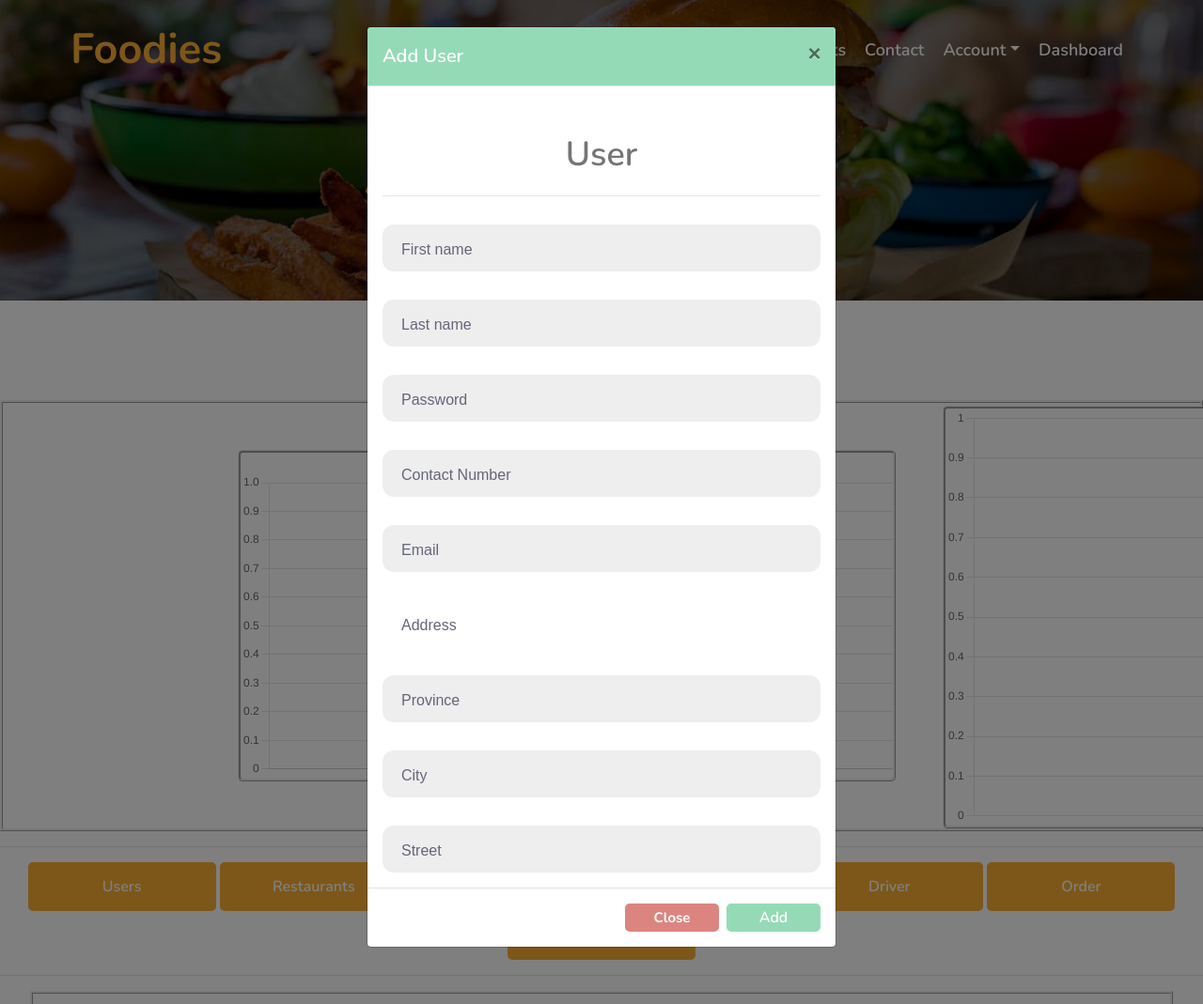
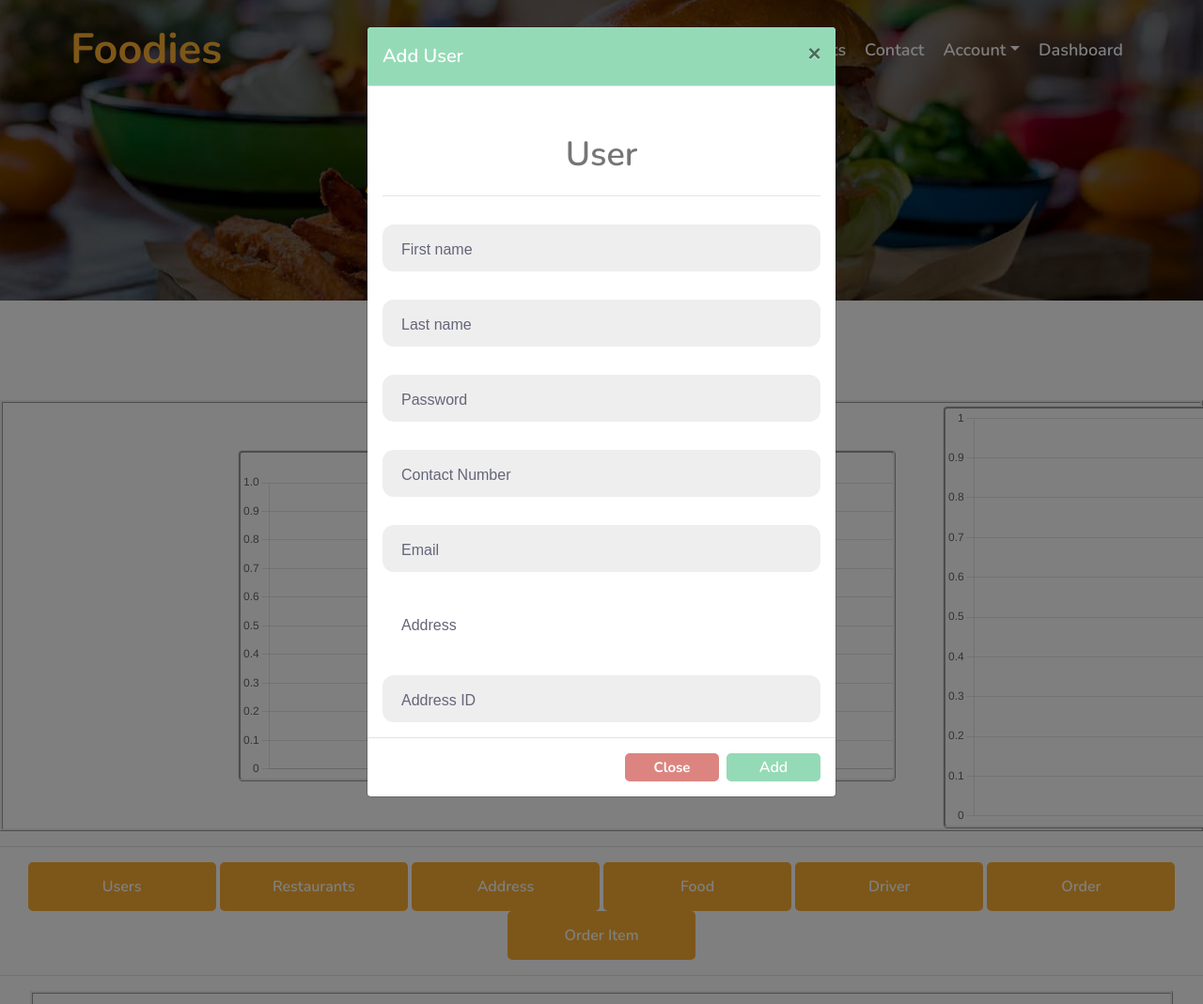
Before and after one commit to chingpoi/Foodies-Project, a Django app: page /dashboard/ in a window 1280 px wide, after a click on "Add User". Shown: the whole page at 94% size. Run offline with Django 3.2, Linux system fonts and the light colour scheme; data that the repository does not hold is empty; some libraries are stand-ins or nearby versions.

Commit message:
Address and User works

```diff
--- a/foodiesproject/foodies/Templates/dashboard.html
+++ b/foodiesproject/foodies/Templates/dashboard.html
@@ -686,54 +686,43 @@ var myChartdough = new Chart(ctx, {
 
 
                 <div class="input1-container ic2">
-                  <input id="userFirstname" name="userFirstname" class="input1" type="text" placeholder=" " required/>
+                  <input id="User_FirstName" name="User_FirstName" class="input1" type="text" placeholder=" " required/>
                   <div class="cut"></div>
-                  <label for="firstname" class="placeholder">First name</label>
+                  <label for="User_FirstName" class="placeholder">First name</label>
                 </div>
 
                 <div class="input1-container ic2">
-                  <input id="userLastname" name="userLastname" class="input1" type="text" placeholder=" " required/>
+                  <input id="User_LastName" name="User_LastName" class="input1" type="text" placeholder=" " required/>
                   <div class="cut"></div>
-                  <label for="lastname" class="placeholder">Last name</label>
+                  <label for="User_LastName" class="placeholder">Last name</label>
                 </div>
 
                 <div class="input1-container ic2">
-                  <input id="userPassword" name="userPassword" class="input1" type="text" placeholder=" " required/>
+                  <input id="User_Password" name="User_Password" class="input1" type="text" placeholder=" " required/>
                   <div class="cut"></div>
-                  <label for="password" class="placeholder">Password</label>
+                  <label for="User_Password" class="placeholder">Password</label>
                 </div>
 
                 <div class="input1-container ic2">
-                  <input id="usercontactNumber" name="usercontactNumber" class="input1" type="text" placeholder=" " required/>
+                  <input id="User_ContactNumber" name="User_ContactNumber" class="input1" type="text" placeholder=" " required/>
                   <div class="cut"></div>
-                  <label for="usercontactNumber" class="placeholder">Contact Number</label>
+                  <label for="User_ContactNumber" class="placeholder">Contact Number</label>
                 </div>
 
                 <div class="input1-container ic2">
-                  <input id="userEmail" name="userEmail" class="input1" type="email" placeholder=" " required/>
+                  <input id="User_Email" name="User_Email" class="input1" type="email" placeholder=" " required/>
                   <div class="cut cut-short"></div>
-                  <label for="userEmail" class="placeholder">Email</label>
+                  <label for="User_Email" class="placeholder">Email</label>
                 </div>
 
                 <div class="input1-container ic2"><label for="" class="placeholder">Address</label></div>
 
                 <div class="input1-container ic2">
-                  <input id="userAddressProvince" name="userAddressProvince" class="input1" type="text" placeholder=" " required/>
+                  <input id="Address_ID" name="Address_ID" class="input1" type="text" placeholder=" " required/>
                   <div class="cut cut-short"></div>
-                  <label for="userAddressProvince" class="placeholder">Province</label>
+                  <label for="Address_ID" class="placeholder">Address ID</label>
                 </div>
 
-                <div class="input1-container ic2">
-                  <input id="userAddressCity" name="userAddressCity" class="input1" type="text" placeholder=" " required/>
-                  <div class="cut cut-short"></div>
-                  <label for="userAddressCity" class="placeholder">City</label>
-                </div>
-
-                <div class="input1-container ic2">
-                  <input id="userAddressStreet" name="userAddressStreet" class="input1" type="text" placeholder=" " required/>
-                  <div class="cut cut-short"></div>
-                  <label for="userAddressStreet" class="placeholder">Street</label>
-                </div>
 
 
               </div>
@@ -810,29 +799,27 @@ var myChartdough = new Chart(ctx, {
         </div>
         <div class="modal-body">
           <center>
-          <form method="POST" action="#">
-
+          <form method="POST" action="{% url 'foodies:addressAdd' %}">
+            {% csrf_token %}
             <div class="form1">
                 <div class="title1">Address</div>
                 <hr>
-
-
                 <div class="input1-container ic2">
-                  <input id="firstname" class="input1" type="text" placeholder=" " required/>
+                  <input id="Address_Province" name = "Address_Province" class="input1" type="text" placeholder=" " required/>
                   <div class="cut"></div>
-                  <label for="firstname" class="placeholder">First name</label>
+                  <label for="Address_Province" class="placeholder">Address Province</label>
                 </div>
 
                 <div class="input1-container ic2">
-                  <input id="lastname" class="input1" type="text" placeholder=" " required/>
+                  <input id="Address_City" name = "Address_City" class="input1" type="text" placeholder=" " required/>
                   <div class="cut"></div>
-                  <label for="lastname" class="placeholder">Last name</label>
+                  <label for="Address_City" class="placeholder">Address City</label>
                 </div>
 
                 <div class="input1-container ic2">
-                  <input id="email" class="input1" type="email" placeholder=" " required/>
+                  <input id="Address_Street" name = "Address_Street" class="input1" type="text" placeholder=" " required/>
                   <div class="cut cut-short"></div>
-                  <label for="email" class="placeholder">Email</label>
+                  <label for="Address_Street" class="placeholder">Address Street</label>
                 </div>
 
 
--- a/foodiesproject/foodies/urls.py
+++ b/foodiesproject/foodies/urls.py
@@ -8,6 +8,7 @@ urlpatterns = [
     path('', views.IndexView.as_view(), name="index"),
     path('dashboard/', views.DashboardView.as_view(), name="dashboard"),
     path('createUser', views.DashboardView.AddUser, name = "userAdd"),
+    path('createAddress', views.DashboardView.AddAddress, name="addressAdd"),
     path('resRegister/', views.RestaurantRegisterView.as_view(), name = "resRegister_view"),
     path('createRestaurant', views.RestaurantRegisterView.AddRestaurant, name = "resAdd"),
 ]
--- a/foodiesproject/foodies/views.py
+++ b/foodiesproject/foodies/views.py
@@ -85,6 +85,7 @@ class DashboardView(View):
 		}
 		return render(request,'dashboard.html', context)
 
+	#FOR USER
 	def AddUser(request):
 		if request.method == "POST":
 			form = UserForm(request.POST)
@@ -92,22 +93,38 @@ class DashboardView(View):
 			if form.is_valid():
 				print(form.is_valid())
 				#FOREIGN USER ATTRIBUTES
-				uAddressProvince = request.POST.get("userAddressProvince")
-				uAddressCity = request.POST.get("userAddressCity")
-				uAddressStreet = request.POST.get("userAddressStreet")
+				bAddress = request.POST.get("Address_ID")
+				uAddress = Address.objects.get(Address_ID = bAddress)
 
 				#PRIMARY USER ATTRIBUTES
-				uFname = request.POST.get("userFirstname")
-				uLname = request.POST.get("userLastname")
-				uPassword = request.POST.get("userPassword")
-				uContactNumber = request.POST.get("usercontactNumber")
-				uEmail = request.POST.get("userEmail")
+				uFname = request.POST.get("User_FirstName")
+				uLname = request.POST.get("User_LastName")
+				uPassword = request.POST.get("User_Password")
+				uContactNumber = request.POST.get("User_ContactNumber")
+				uEmail = request.POST.get("User_Email")
 
 
-				aForm = Address(Address_province = uAddressProvince, Address_City = uAddressCity, Address_Street = uAddressStreet)
-				aForm.save()
-				uAddressID = Address.objects.get(Address_ID = "1")
-				form = User(User_FirstName = uFname, User_LastName = uLname, User_Password = uPassword, User_ContactNumber = uContactNumber, User_Email = uEmail, Address_ID = uAddressID)
+				form = User(User_FirstName = uFname, User_LastName = uLname, User_Password = uPassword, User_ContactNumber = uContactNumber, User_Email = uEmail, Address_ID = uAddress)
+				form.save()
+				return redirect('http://127.0.0.1:8000/dashboard/')
+			else:
+				print(form.errors)
+				return HttpResponse('not valid')
+
+	#FOR ADDRESS
+	def AddAddress(request):
+		if request.method == "POST":
+			form = AddressForm(request.POST)
+
+			if form.is_valid():
+				print(form.is_valid())
+
+				#PRIMARY ADDRESS ATTRIBUTES
+				aProvince = request.POST.get("Address_Province")
+				aCity = request.POST.get("Address_City")
+				aStreet = request.POST.get("Address_Street")
+
+				form = Address(Address_Province = aProvince, Address_City = aCity, Address_Street = aStreet)
 				form.save()
 				return redirect('http://127.0.0.1:8000/dashboard/')
 			else:
```
